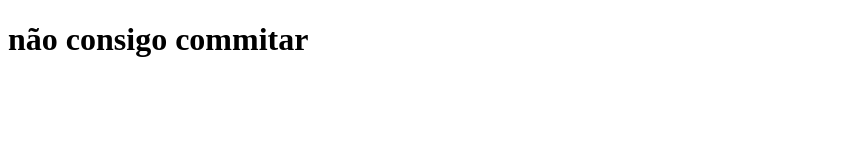
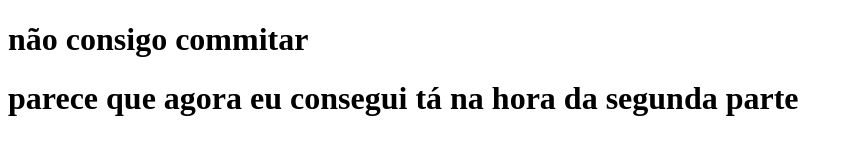
Before and after one commit to espectroghoul/teste-vscode, a plain HTML site: page index.html in a window 1280 px wide. Shown: the whole page, without its empty margins (0-853 px from the left). Drawn offline with Linux system fonts and the light colour scheme.

Commit message:
Update index.html with a new message now

```diff
--- a/index.html
+++ b/index.html
@@ -7,5 +7,6 @@
 </head>
 <body>
     <h1>não consigo commitar</h1>
+    <h1>parece que agora eu consegui tá na hora da segunda parte</h1>
 </body>
 </html>
```
